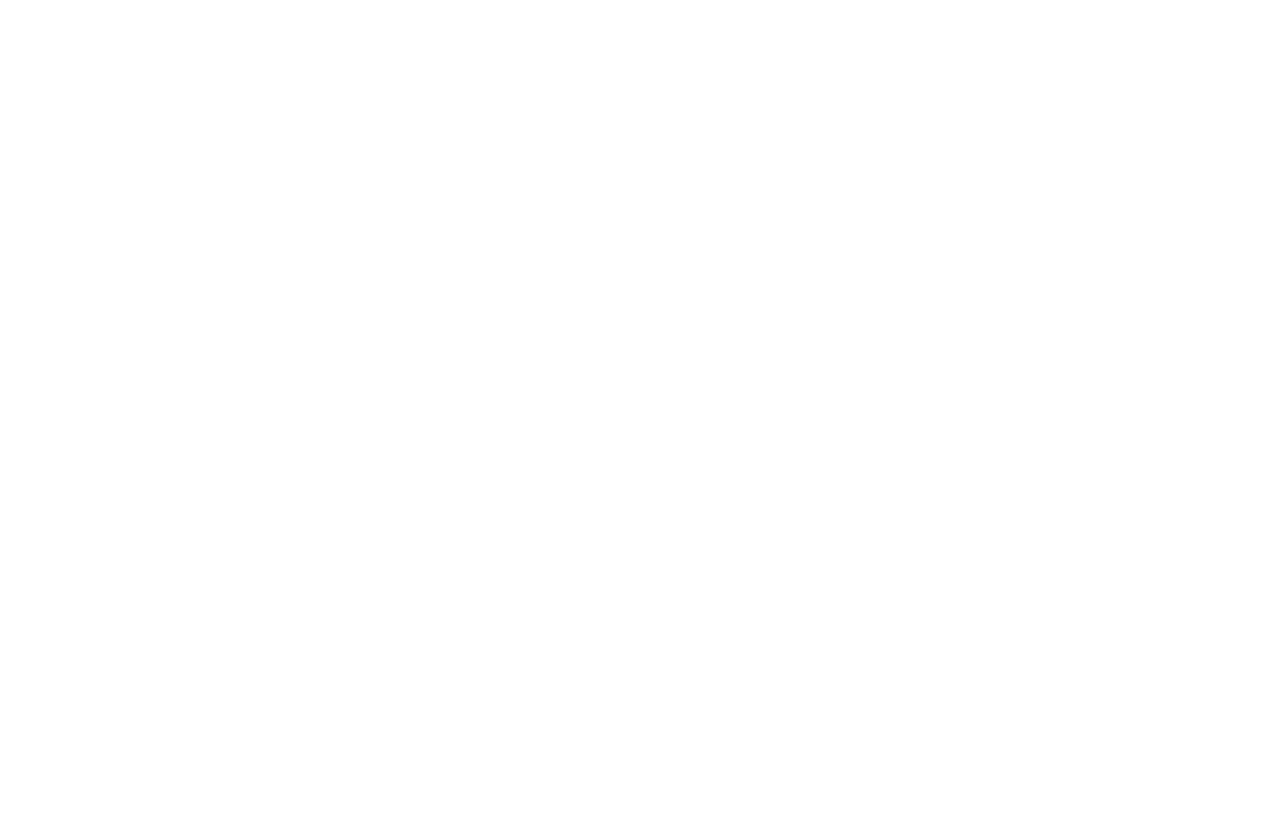
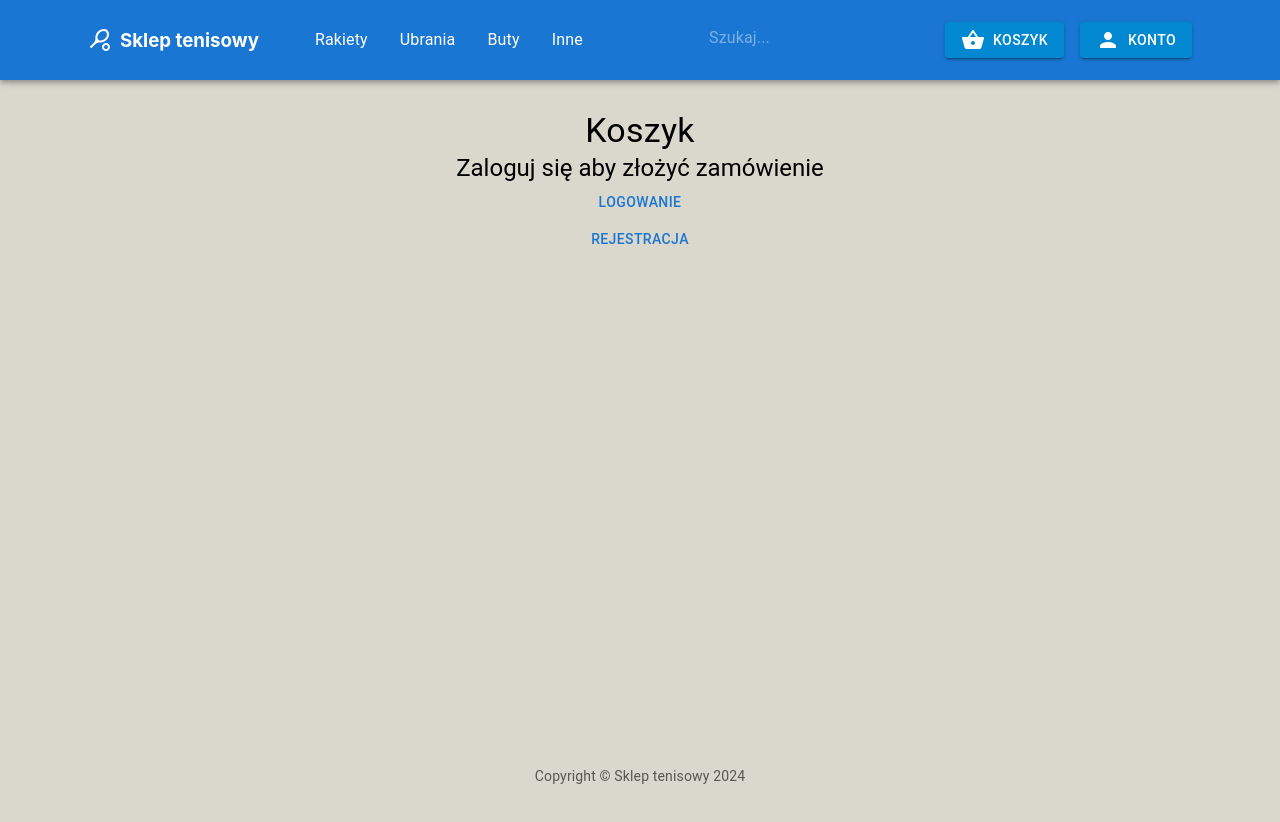
Before and after one commit to Ikar17/tennis_shopping_app, a React (Create React App) app in the folder frontend/: page /basket in a window 1280 px wide. Before the commit this address had no page. Shown: the top 822 px of the page. Before the commit the page ends 800 px from the top, so only its background shows below. Built offline with nearby package versions, Linux system fonts and the light colour scheme; the HTML template or start-up script is replaced by a standard one.

Commit message:
Added basket page

```diff
--- a/frontend/src/App.tsx
+++ b/frontend/src/App.tsx
@@ -7,6 +7,7 @@
 import ProductsPage from './pages/ProductsPage/ProductsPage';
 import AdminPage from './pages/AdminPage/AdminPage';
 import UserPage from './pages/UserPage/UserPage';
+import BasketPage from './pages/BasketPage/BasketPage';
 
 function App() {
   return (
@@ -20,6 +21,7 @@
             <Route path="products/search/:name" element={ <ProductsPage /> } />
             <Route path="admin" element={ <AdminPage /> } />
             <Route path="user" element={ <UserPage /> } />
+            <Route path="basket" element={ <BasketPage /> } />
         </Route>
       </Routes>
     </BrowserRouter>
--- a/frontend/src/components/Navbar/Navbar.tsx
+++ b/frontend/src/components/Navbar/Navbar.tsx
@@ -80,7 +80,7 @@
                             </FormControl>
                         </form>
 
-                        <Link>
+                        <Link href="/basket">
                             <Button
                                 color="info"
                                 variant="contained"
--- a/frontend/src/components/Navbar/NavbarMobile.tsx
+++ b/frontend/src/components/Navbar/NavbarMobile.tsx
@@ -82,6 +82,7 @@
                         </form>
                     </MenuItem>
                     <MenuItem>
+                        <Link href="/basket">
                             <Button
                                 color="info"
                                 variant="contained"
@@ -92,6 +93,7 @@
                                 <ShoppingBasketIcon />
                                 Koszyk
                             </Button>
+                        </Link>
                     </MenuItem>
                     <MenuItem>
                         <Link href="/login">
--- a/frontend/src/constants/constants.tsx
+++ b/frontend/src/constants/constants.tsx
@@ -27,6 +27,8 @@
     firstname: string;
     lastname: string;
     role: string;
+    address: string;
+    number: string;
 }
 
 export const categories = ["rakiety", "buty", "ubrania", "inne"]
--- /dev/null
+++ b/frontend/src/pages/BasketPage/BasketPage.tsx
@@ -0,0 +1,93 @@
+import { Box, Button, Container, Typography } from "@mui/material";
+import { useState, useEffect } from "react";
+import { Product } from "../../constants/constants";
+import { getAllProducts, removeProductFromBasket } from "../../utils/basket";
+import ClearIcon from '@mui/icons-material/Clear';
+import Order from "./Order";
+
+export default function BasketPage(){
+
+    const [products, setProducts] = useState<Product[]>([]);
+    const [cost, setCost] = useState(0);
+
+    useEffect(() => {
+        const data = getAllProducts();
+        setProducts(data);
+        setCost(countCost(data));
+    },[])
+
+    const removeItem = (product: Product) => {
+        removeProductFromBasket(product.id);
+        const data = getAllProducts();
+        setProducts(data);
+        setCost(countCost(data));
+    }
+
+    const countCost = (listProducts: Product[]) => {
+        return listProducts.reduce((total, product) => total + product.price, 0);
+    }
+
+    return(
+        <Container
+            maxWidth="lg"
+            sx={{
+                minHeight: "80vh",
+                pt: "30px"
+            }}
+        >
+            <Typography
+                component="h2"
+                variant="h4"
+                sx={{ width:"100%", textAlign:"center"}}
+            >
+                Koszyk
+            </Typography>
+            {products.map((product:Product) =>(
+                <Box
+                    sx={{
+                        display: "flex",
+                        alignItems: "center",
+                        justifyContent: "space-between",
+                        gap: 3,
+                        border: "1px solid black",
+                        padding: 2,
+                        margin: 2,
+                        boxSizing: "border-box"
+                    }}
+
+                >
+                    <Box
+                        sx={{
+                            display: "flex",
+                            alignItems: "center",
+                            gap: 3,
+                        }}
+                    >
+                        <img src={product.image} style={{ maxWidth:"100px"}}/>
+                        <Typography>
+                            { product.name }
+                        </Typography>
+                        <Typography>
+                            { product.price ? product.price.toFixed(2) + " zł" : ""}
+                        </Typography>
+                    </Box>
+                    <Button
+                        sx={{
+                            color: "red"
+                        }}
+                        onClick={() => removeItem(product)}
+                    >
+                        <ClearIcon />
+                        <Typography>
+                            Usuń z koszyka
+                        </Typography>
+                    </Button>
+                </Box>
+            ))}
+
+            <Order cost={cost} products={products}/>
+
+        </Container>
+    )
+
+}
--- /dev/null
+++ b/frontend/src/pages/BasketPage/Order.tsx
@@ -0,0 +1,92 @@
+import { Box, Button, Link, TextField, Typography } from "@mui/material";
+import { getToken } from "../../utils/tokenUtils"
+import { useEffect, useState } from "react";
+
+export default function Order(props:any){
+    const token = getToken();
+    const [products, setProducts] = useState([]);
+
+    useEffect(()=>{
+        setProducts(props.products);
+    }, [props.products])
+
+    if(token == null)
+    return(
+        <Box
+            sx={{
+                display:"flex",
+                flexDirection: "column",
+                alignItems:"center"
+            }}
+        >
+            <Typography
+                component="h3"
+                variant="h5"
+            >
+                Zaloguj się aby złożyć zamówienie
+            </Typography>
+            <Link href="/login">
+                <Button>
+                    Logowanie
+                </Button>
+            </Link>
+            <Link href="/register">
+                <Button>
+                    Rejestracja
+                </Button>
+            </Link>
+        </Box>
+    )
+
+    else
+    return(
+        <Box>
+            <Typography
+                component="h3"
+                variant="h5"
+                sx={{
+                    width: "100%",
+                    textAlign: "center",
+                    marginTop: 5
+                }}
+            >
+                Podsumowanie
+            </Typography>
+
+            <Box>
+                <Typography>
+                    Imie nazwisko
+                </Typography>
+                <Typography>
+                    Adres
+                </Typography>
+                <Typography>
+                    Email
+                </Typography>
+                <Typography>
+                    Numer telefonu
+                </Typography>
+                <Box
+                    sx={{
+                        display: "flex",
+                        justifyContent: "space-between"
+                    }}
+                >
+                    <Typography
+                        component="h4"
+                        variant="h6"
+                    >
+                        Łącznie: {props.cost ? props.cost.toFixed(2) + " zł" : ""}
+                    </Typography>
+                    <Button
+                        color="info"
+                        variant="contained"
+                    >
+                        Złóż zamówienie
+                    </Button>
+                </Box>
+            </Box>
+        </Box>
+
+    )
+}
--- a/frontend/src/pages/ProductsPage/ProductsPage.tsx
+++ b/frontend/src/pages/ProductsPage/ProductsPage.tsx
@@ -1,13 +1,16 @@
-import { Button, Card, CardActionArea, CardContent, CardMedia, Container, Grid, Typography } from "@mui/material";
+import { Alert, Button, Card, CardActionArea, CardContent, CardMedia, Container, Grid, Snackbar, Typography } from "@mui/material";
 import { useEffect, useState } from "react";
 import { useParams } from "react-router-dom";
 import { getProductsByCategory, getProductsByName } from "../../api/getProducts";
 import { Product } from "../../constants/constants";
+import { addProductToBasket } from "../../utils/basket";
+import ShoppingBasketIcon from '@mui/icons-material/ShoppingBasket';
 
 export default function ProductsPage(){
 
     const { category, name } = useParams();
     const [products, setProducts] = useState([]);
+    const [snackbarStatus, changeSnackbarStatus] = useState(false);
 
     useEffect(() => {
         getProducts();
@@ -27,6 +30,10 @@
         };
 
         setProducts(response.content);
+    }
+
+    const closeSnackbar = () => {
+        changeSnackbarStatus(false);
     }
 
     return(
@@ -56,6 +63,21 @@
                                     <Typography>
                                         Cena: { product.price ? product.price.toFixed(2) : "" }
                                     </Typography>
+                                    <Button
+                                        onClick={() =>{
+                                            addProductToBasket(product);
+                                            changeSnackbarStatus(true);
+                                        }}
+                                        sx={{
+                                            display: "flex",
+                                            gap: 1
+                                        }}
+                                    >
+                                        <ShoppingBasketIcon />
+                                        <Typography>
+                                            Dodaj do koszyka
+                                        </Typography>
+                                    </Button>
                                 </CardContent>
                             </Card>
                         </CardActionArea>
@@ -63,6 +85,21 @@
                 ))}
             </Grid>
 
+            <Snackbar
+                open={ snackbarStatus }
+                autoHideDuration={ 6000 }
+                onClose={ closeSnackbar }
+            >
+                <Alert
+                    onClose={ closeSnackbar }
+                    severity= "success"
+                    variant="filled"
+                    sx={{ width: '100%' }}
+                >
+                    Dodano produkt do koszyka
+                </Alert>
+            </Snackbar>
+
 
         </Container>
     )
--- /dev/null
+++ b/frontend/src/utils/basket.tsx
@@ -0,0 +1,28 @@
+import { Product } from "../constants/constants";
+
+export function addProductToBasket(product: Product): void {
+    const productsJSON = localStorage.getItem('products');
+    let products: Product[] = productsJSON ? JSON.parse(productsJSON) : [];
+
+    products.push(product);
+
+    localStorage.setItem('products', JSON.stringify(products));
+}
+
+export function removeProductFromBasket(productId: number): void {
+    const productsJSON = localStorage.getItem('products');
+    let products: Product[] = productsJSON ? JSON.parse(productsJSON) : [];
+
+    const index = products.findIndex((obj) => obj.id === productId);
+    if (index !== -1) {
+        products.splice(index, 1);
+    }
+
+    localStorage.setItem('products', JSON.stringify(products));
+}
+
+export function getAllProducts(): Product[]{
+    const productsJSON = localStorage.getItem('products');
+    let products: Product[] = productsJSON ? JSON.parse(productsJSON) : [];
+    return products;
+}
```
Lines whose indentation alone changed are shown as unchanged.
